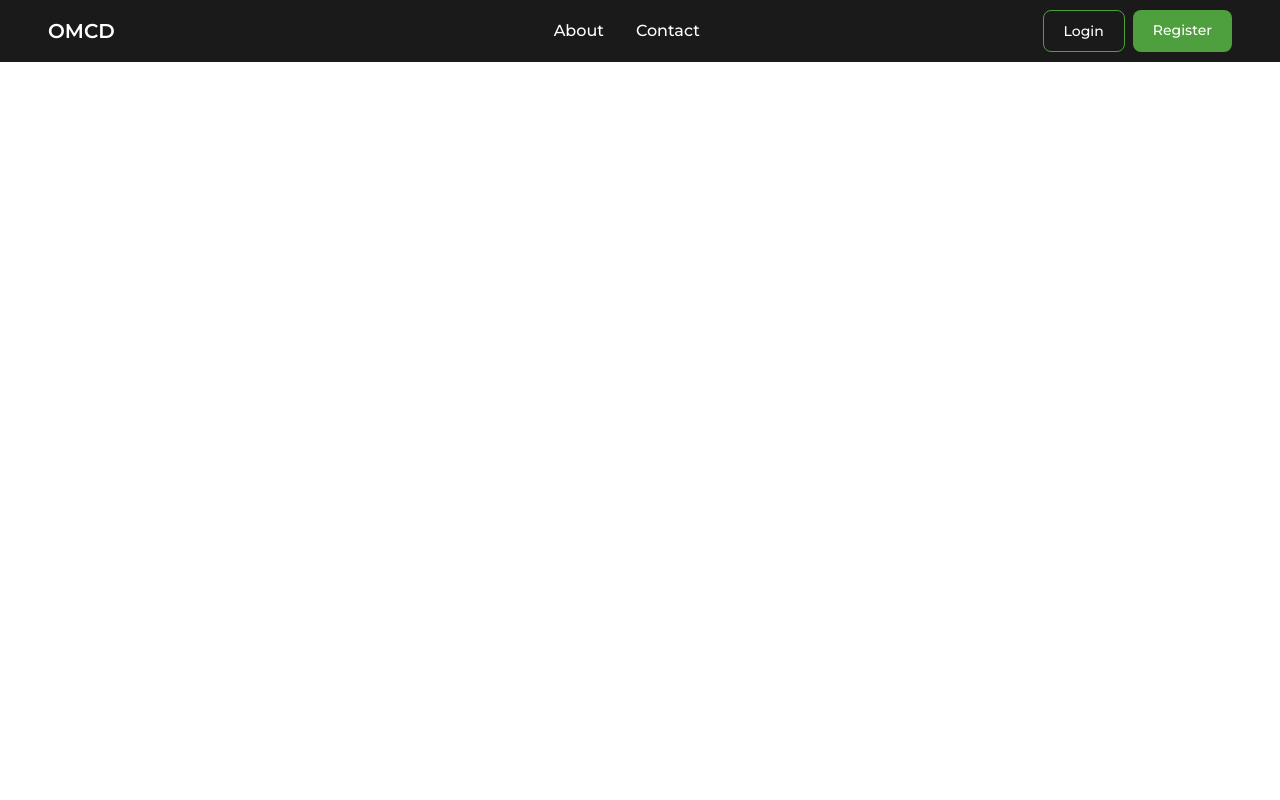
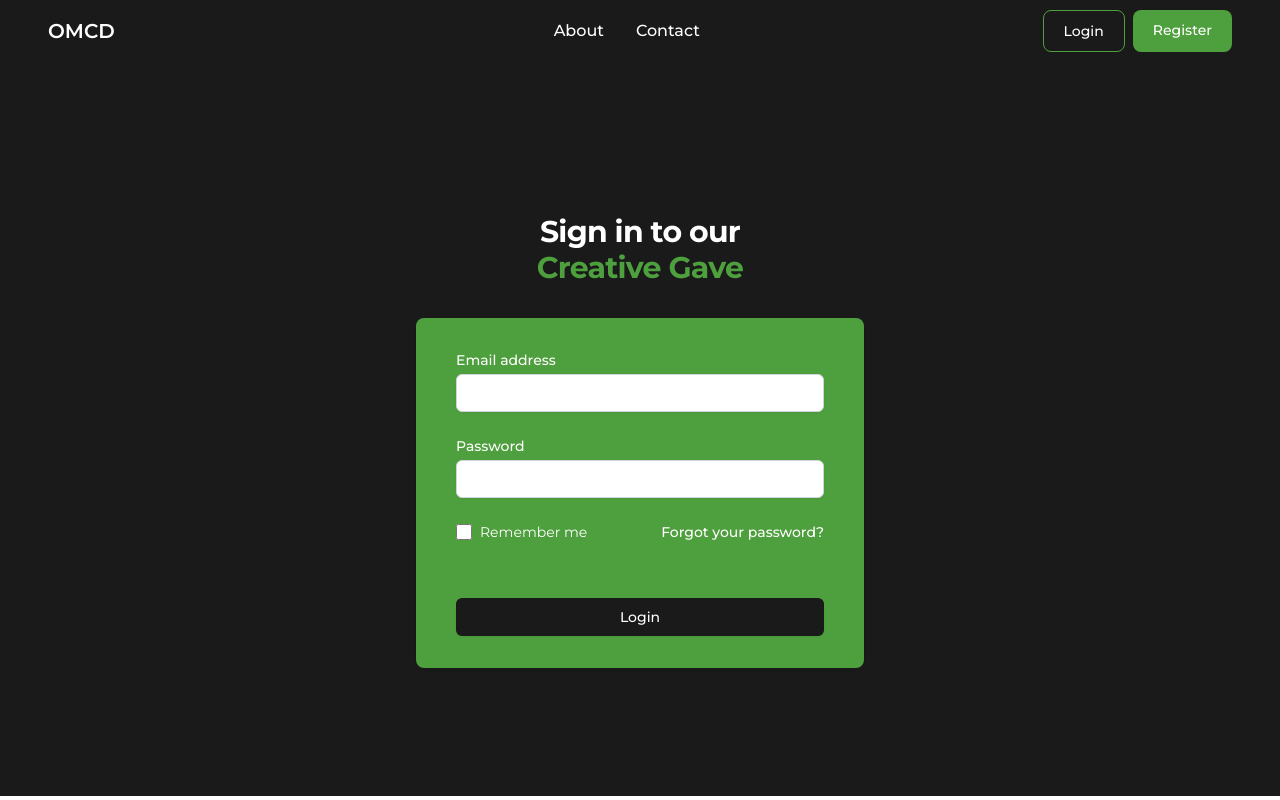
Before and after one commit to Nikolas2610/OnlineMulriplayerCardGame-Frontend, a Vue app: page /login in a window 1280 px wide. Built offline with nearby package versions, Linux system fonts and the light colour scheme.

Commit message:
OMCG-16 Create Login form

```diff
--- a/src/views/auth/LoginPage.vue
+++ b/src/views/auth/LoginPage.vue
@@ -1,5 +1,54 @@
 <template>
+    <div class="flex min-h-full flex-col justify-center py-12 sm:px-6 lg:px-8 bg-dark">
+        <div class="container py-20">
+            <div class="sm:mx-auto sm:w-full sm:max-w-lg">
+                <h2 class="mt-6 text-center text-3xl font-bold tracking-tight text-white">Sign in to our<br><span
+                        class="text-primary">Creative Gave</span></h2>
+            </div>
+            <div class="mt-8 sm:mx-auto sm:w-full sm:max-w-md">
+                <div class="bg-primary py-8 px-4 shadow sm:rounded-lg sm:px-10">
+                    <form class="space-y-6" action="#" method="POST">
 
+                        <div>
+                            <label for="email" class="block text-sm font-medium text-white">Email address</label>
+                            <div class="mt-1">
+                                <input id="email" name="email" type="email"
+                                    class="block w-full appearance-none rounded-md border border-gray-300 px-3 py-2 placeholder-gray-400 shadow-sm focus:border-secondary focus:outline-none sm:text-sm" />
+                            </div>
+                        </div>
+
+                        <div>
+                            <label for="password" class="block text-sm font-medium text-white">Password</label>
+                            <div class="mt-1">
+                                <input id="password" name="password" type="password"
+                                    class="block w-full appearance-none rounded-md border border-gray-300 px-3 py-2 placeholder-gray-400 shadow-sm focus:border-secondary focus:outline-none sm:text-sm" />
+                            </div>
+                        </div>
+
+                        <div class="flex items-center justify-between">
+                            <div class="flex items-center group">
+                                <input id="remember-me" name="remember-me" type="checkbox"
+                                    class="h-4 w-4 rounded border-black text-black focus:ring-primary" />
+                                <label for="remember-me" class="ml-2 block text-sm text-white group-hover:text-secondary">Remember me</label>
+                            </div>
+
+                            <div class="text-sm">
+                                <a href="#" class="font-medium text-white hover:text-secondary">Forgot your
+                                    password?</a>
+                            </div>
+                        </div>
+
+                        <div>
+                            <button type="submit"
+                                class="mt-14 flex w-full justify-center rounded-md border border-transparent bg-dark py-2 px-4 text-sm font-medium text-white shadow-sm hover:bg-secondary">
+                                Login
+                            </button>
+                        </div>
+                    </form>
+                </div>
+            </div>
+        </div>
+    </div>
 </template>
 
 <script setup lang="ts">
```
